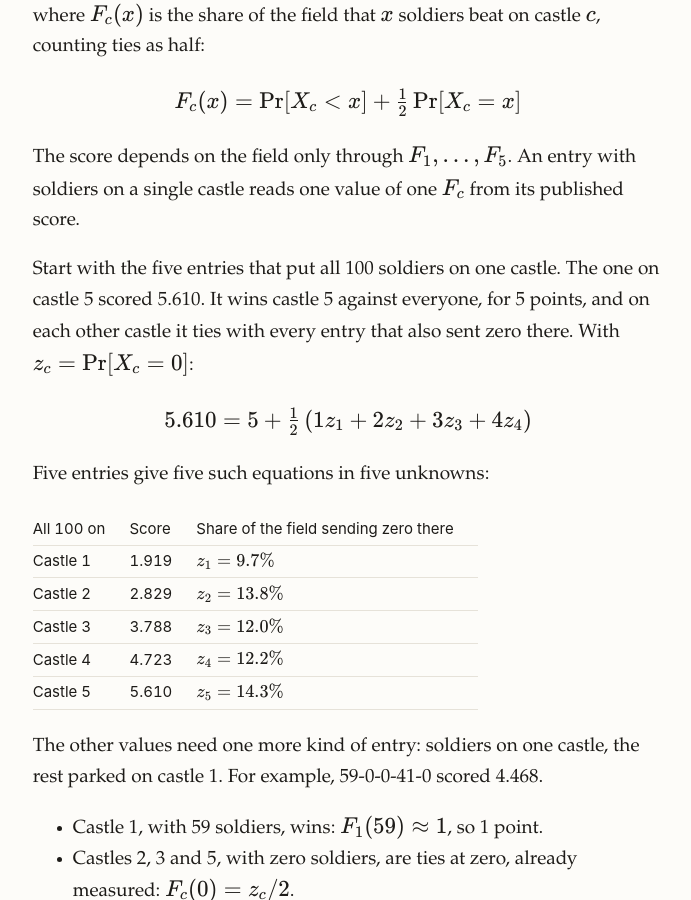
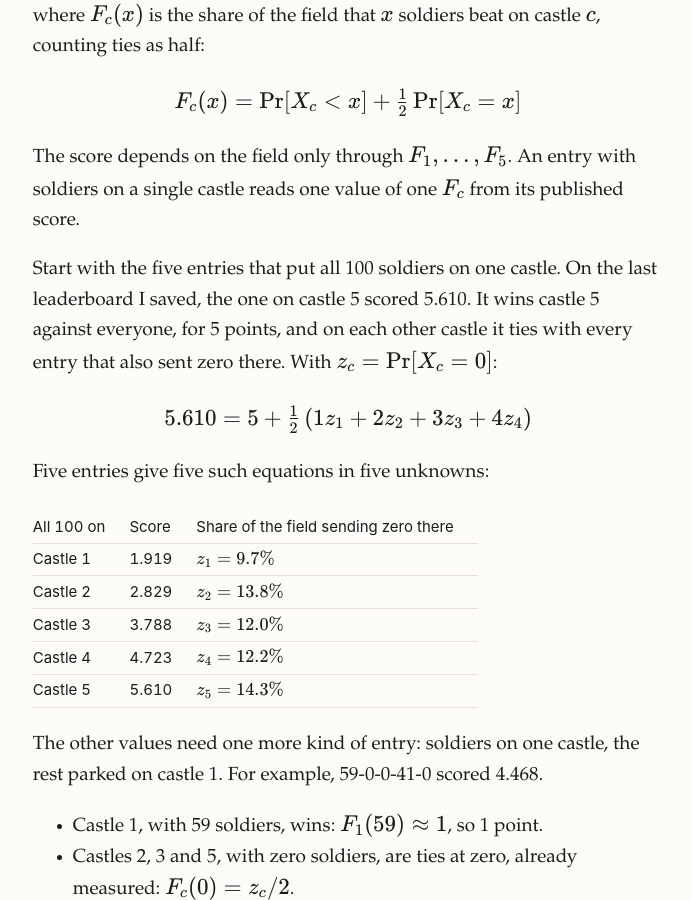
Before and after one commit to kinshu0/kinshu0.github.io, a Jekyll site: the page built from _posts/2026-11-22-castle-challenge.markdown, in a window 1280 px wide and 900 px high, scrolled down 3464 px. Shown: the whole window, without its empty margins (292-983 px from the left). Built offline with Jekyll 4.4.1, drawn with Linux system fonts in a browser that asks for light colours.

Commit message:
Castle post: say which board the example scores are from
Co-Authored-By: Claude Fable 5.2 <noreply@anthropic.com>

```diff
--- a/_posts/2026-11-22-castle-challenge.markdown
+++ b/_posts/2026-11-22-castle-challenge.markdown
@@ -68,7 +68,7 @@ $$
 
 The score depends on the field only through $$F_1, \dots, F_5$$. An entry with soldiers on a single castle reads one value of one $$F_c$$ from its published score.
 
-Start with the five entries that put all 100 soldiers on one castle. The one on castle 5 scored 5.610. It wins castle 5 against everyone, for 5 points, and on each other castle it ties with every entry that also sent zero there. With $$z_c = \Pr[X_c = 0]$$:
+Start with the five entries that put all 100 soldiers on one castle. On the last leaderboard I saved, the one on castle 5 scored 5.610. It wins castle 5 against everyone, for 5 points, and on each other castle it ties with every entry that also sent zero there. With $$z_c = \Pr[X_c = 0]$$:
 
 $$
 5.610 = 5 + \tfrac{1}{2} \left( 1 z_1 + 2 z_2 + 3 z_3 + 4 z_4 \right)
```
